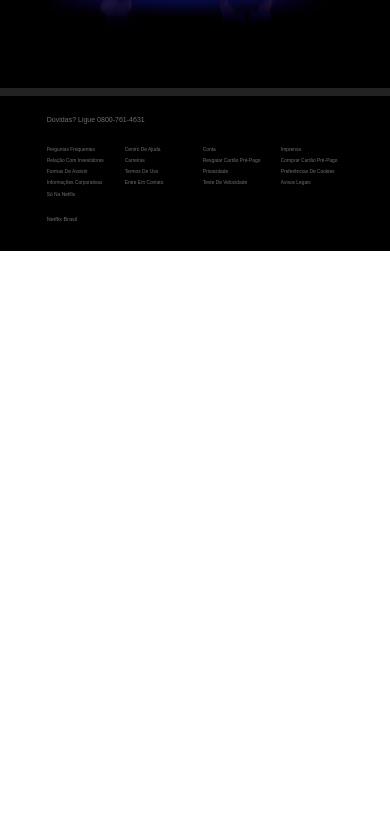
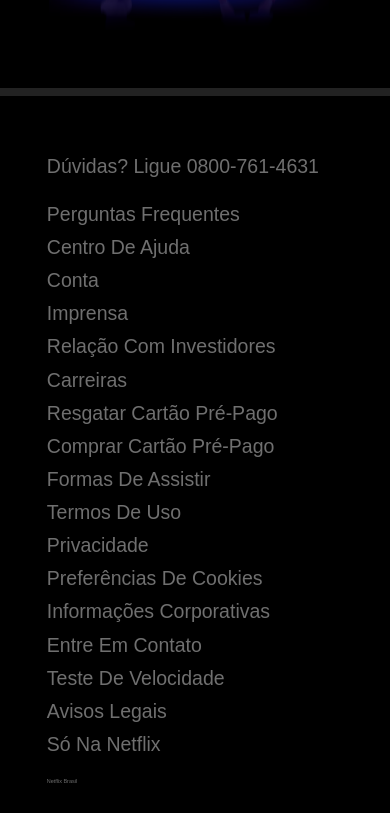
Before and after one commit to renanadmiral/netflix-clone-angular, an Angular app: page / in a window 390 px wide. Shown: the part 2664-3477 px from the top of the page. Before the commit the page ends 2915 px from the top, so only its background shows below. Built offline with nearby package versions, Linux system fonts and the light colour scheme; a web font is replaced by a local one.

Commit message:
responsive footer

```diff
--- a/src/app/core/components/footer/footer.component.scss
+++ b/src/app/core/components/footer/footer.component.scss
@@ -34,3 +34,27 @@
 p {
   font-size: 1.4vw;
 }
+
+@media only screen and (max-width: 438px){
+  footer {
+      padding-top: 15vw;
+  }
+}
+
+@media only screen and (max-width: 438px){
+  h1 {
+      font-size: 5vw;
+  }
+}
+
+@media only screen and (max-width: 438px){
+  ul {
+      flex-direction: column;
+  }
+}
+
+@media only screen and (max-width: 438px){
+  li a {
+    font-size: 5vw;
+  }
+}
```
